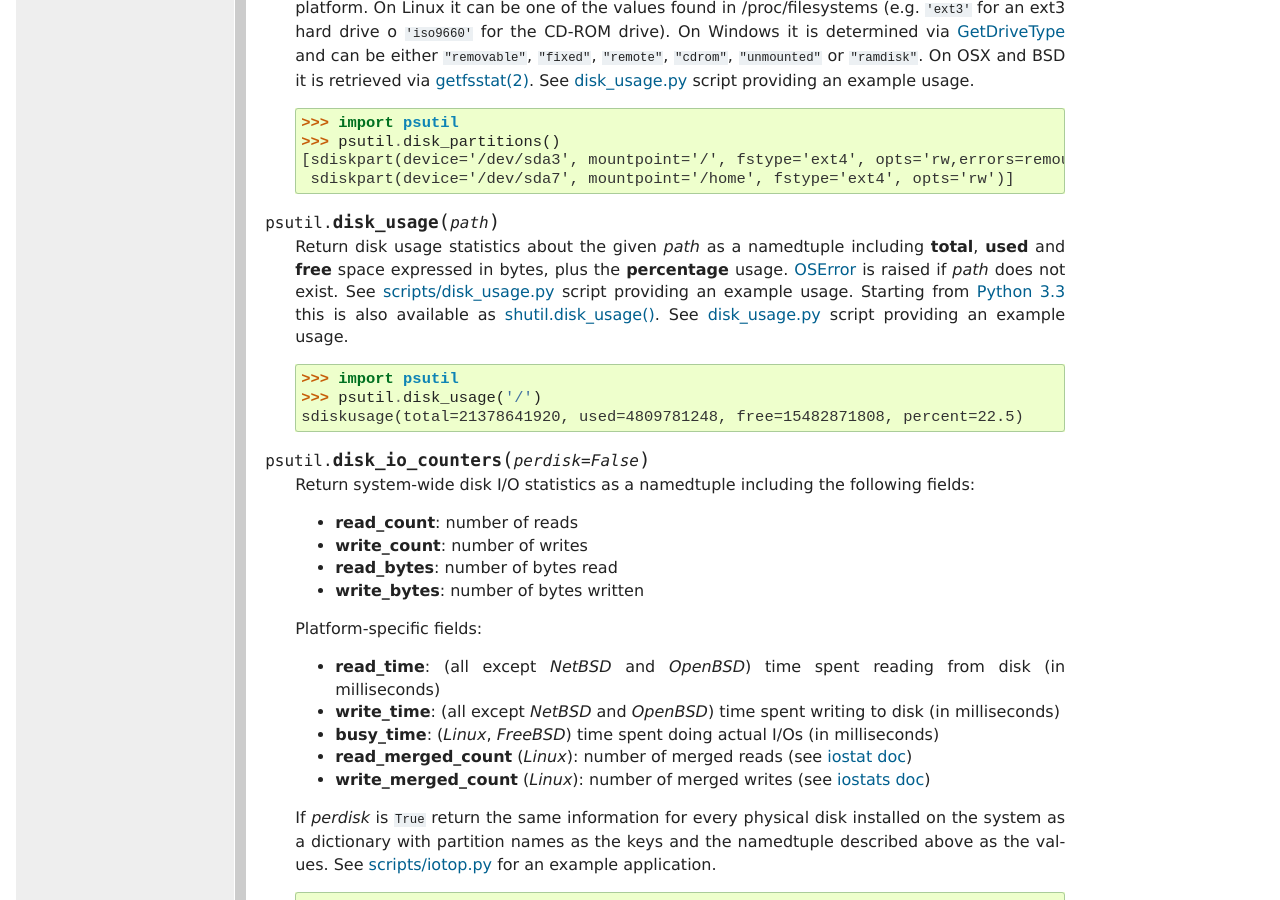
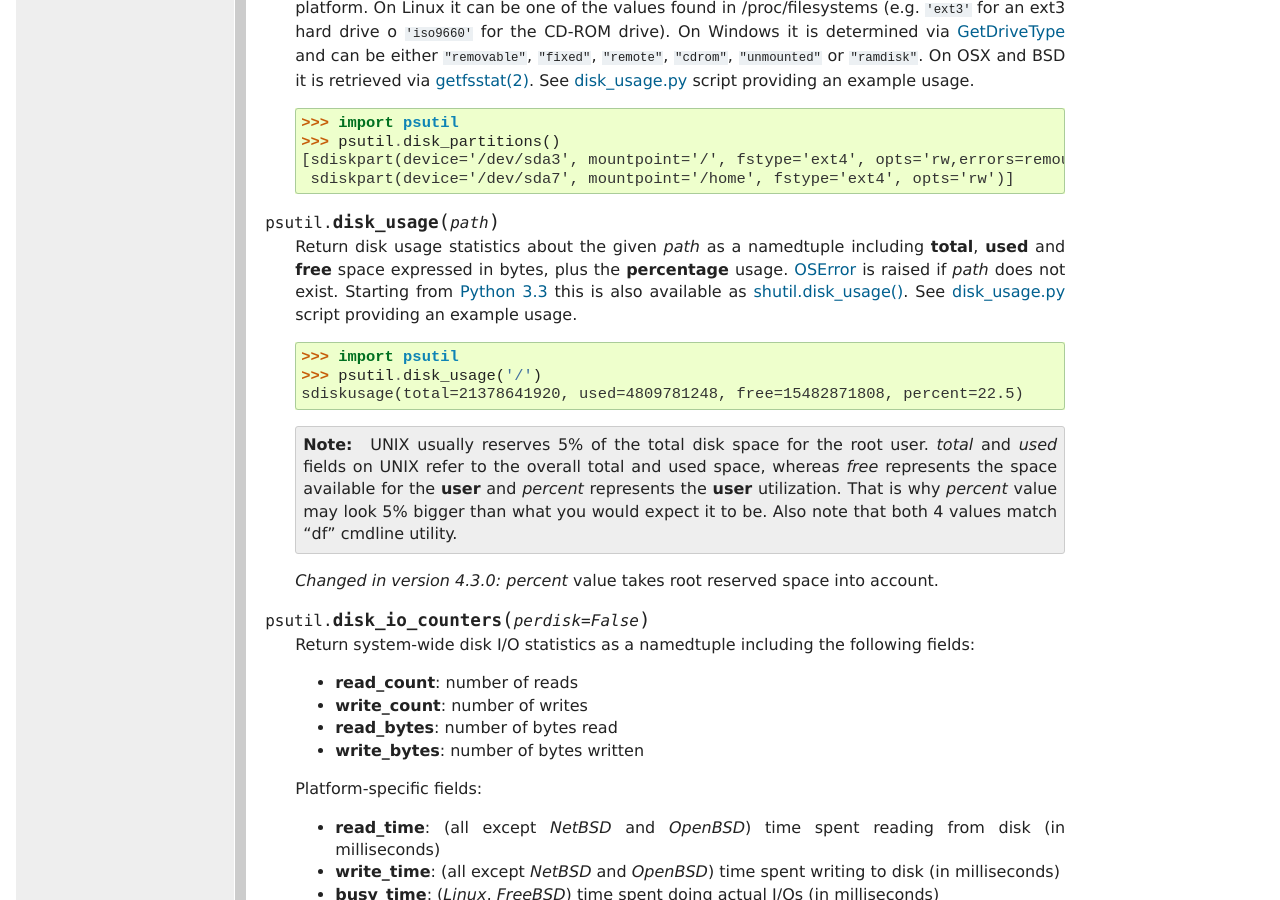
Before and after one commit to giampaolo/psutil, a Sphinx documentation site: the page built from docs/index.rst, in a window 1280 px wide and 900 px high, scrolled down 4330 px. Built offline with Sphinx 7.4.7, drawn with Linux system fonts in a browser that asks for light colours; formulas are drawn with MathJax 3; some of the changed text lies outside the part shown.

Commit message:
fix #829: disk_usage().percent takes reserved root space into account

```diff
--- a/HISTORY.rst
+++ b/HISTORY.rst
@@ -3,8 +3,12 @@
 4.3.0 - XXXX-XX-XX
 ==================
 
+**Bug fixes**
+
 - #812: [NetBSD] fix compilation on NetBSD-5.x.
 - #823: [NetBSD] virtual_memory() raises TypeError on Python 3.
+- #829: [UNIX] psutil.disk_usage() percent field takes root reserved space
+  into account.
 
 
 4.2.0 - 2016-05-14
--- a/docs/index.rst
+++ b/docs/index.rst
@@ -278,19 +278,27 @@
   **total**, **used** and **free** space expressed in bytes, plus the
   **percentage** usage.
   `OSError <http://docs.python.org/3/library/exceptions.html#OSError>`__ is
-  raised if *path* does not exist. See
-  `scripts/disk_usage.py <https://github.com/giampaolo/psutil/blob/master/scripts/disk_usage.py>`__
-  script providing an example usage. Starting from
-  `Python 3.3 <http://bugs.python.org/issue12442>`__  this is also
-  available as
+  raised if *path* does not exist.
+  Starting from `Python 3.3 <http://bugs.python.org/issue12442>`__  this is
+  also available as
   `shutil.disk_usage() <http://docs.python.org/3/library/shutil.html#shutil.disk_usage>`__.
-  See
-  `disk_usage.py <https://github.com/giampaolo/psutil/blob/master/scripts/disk_usage.py>`__
-  script providing an example usage.
+  See `disk_usage.py <https://github.com/giampaolo/psutil/blob/master/scripts/disk_usage.py>`__ script providing an example usage.
 
     >>> import psutil
     >>> psutil.disk_usage('/')
     sdiskusage(total=21378641920, used=4809781248, free=15482871808, percent=22.5)
+
+  .. note::
+    UNIX usually reserves 5% of the total disk space for the root user.
+    *total* and *used* fields on UNIX refer to the overall total and used
+    space, whereas *free* represents the space available for the **user** and
+    *percent* represents the **user** utilization.
+    That is why *percent* value may look 5% bigger than what you would expect
+    it to be.
+    Also note that both 4 values match "df" cmdline utility.
+
+  .. versionchanged::
+    4.3.0 *percent* value takes root reserved space into account.
 
 .. function:: disk_io_counters(perdisk=False)
 
--- a/psutil/__init__.py
+++ b/psutil/__init__.py
@@ -187,7 +187,7 @@
 ]
 __all__.extend(_psplatform.__extra__all__)
 __author__ = "Giampaolo Rodola'"
-__version__ = "4.2.0"
+__version__ = "4.3.0"
 version_info = tuple([int(num) for num in __version__.split('.')])
 AF_LINK = _psplatform.AF_LINK
 _TOTAL_PHYMEM = None
```
Also changed, not shown: 1 other file.
